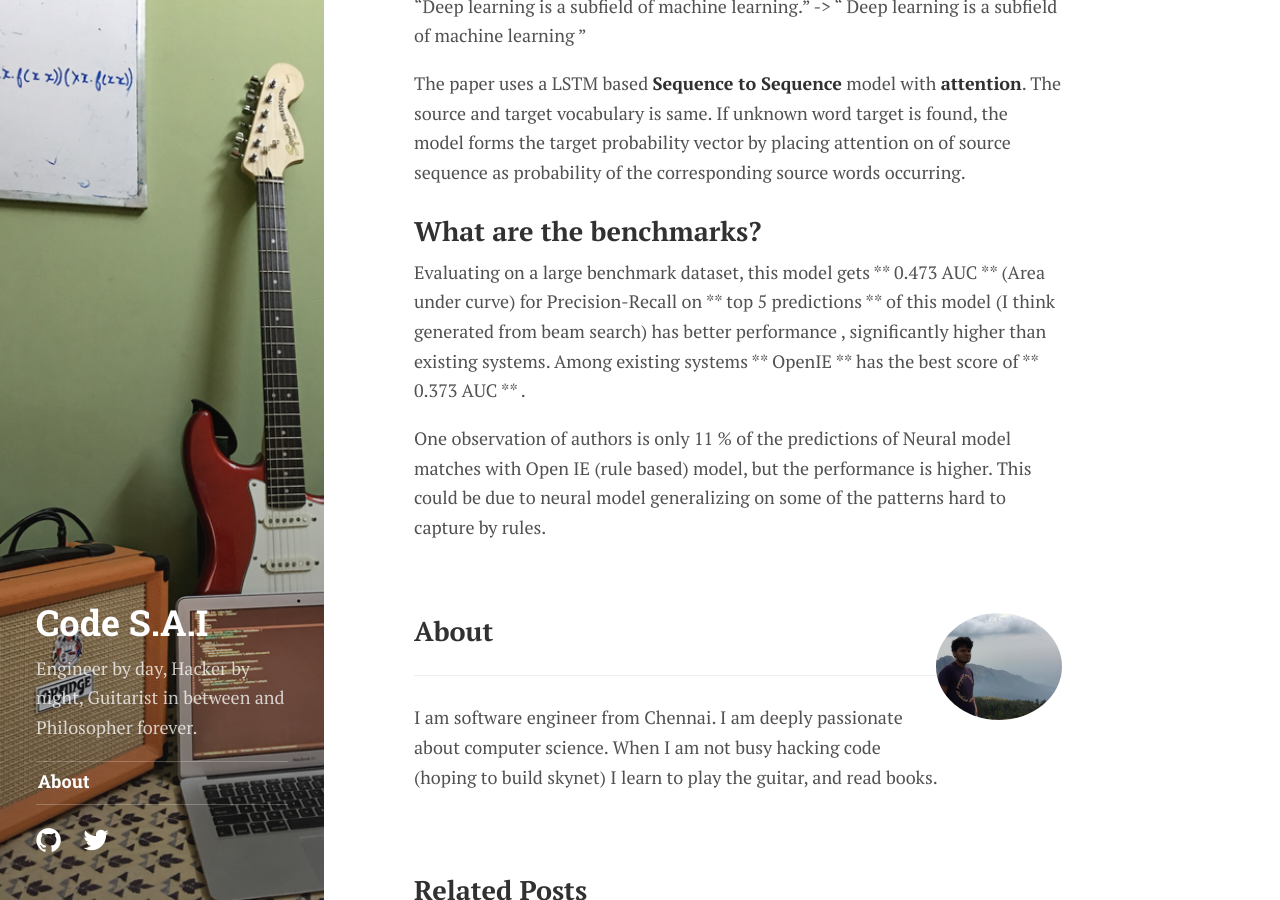
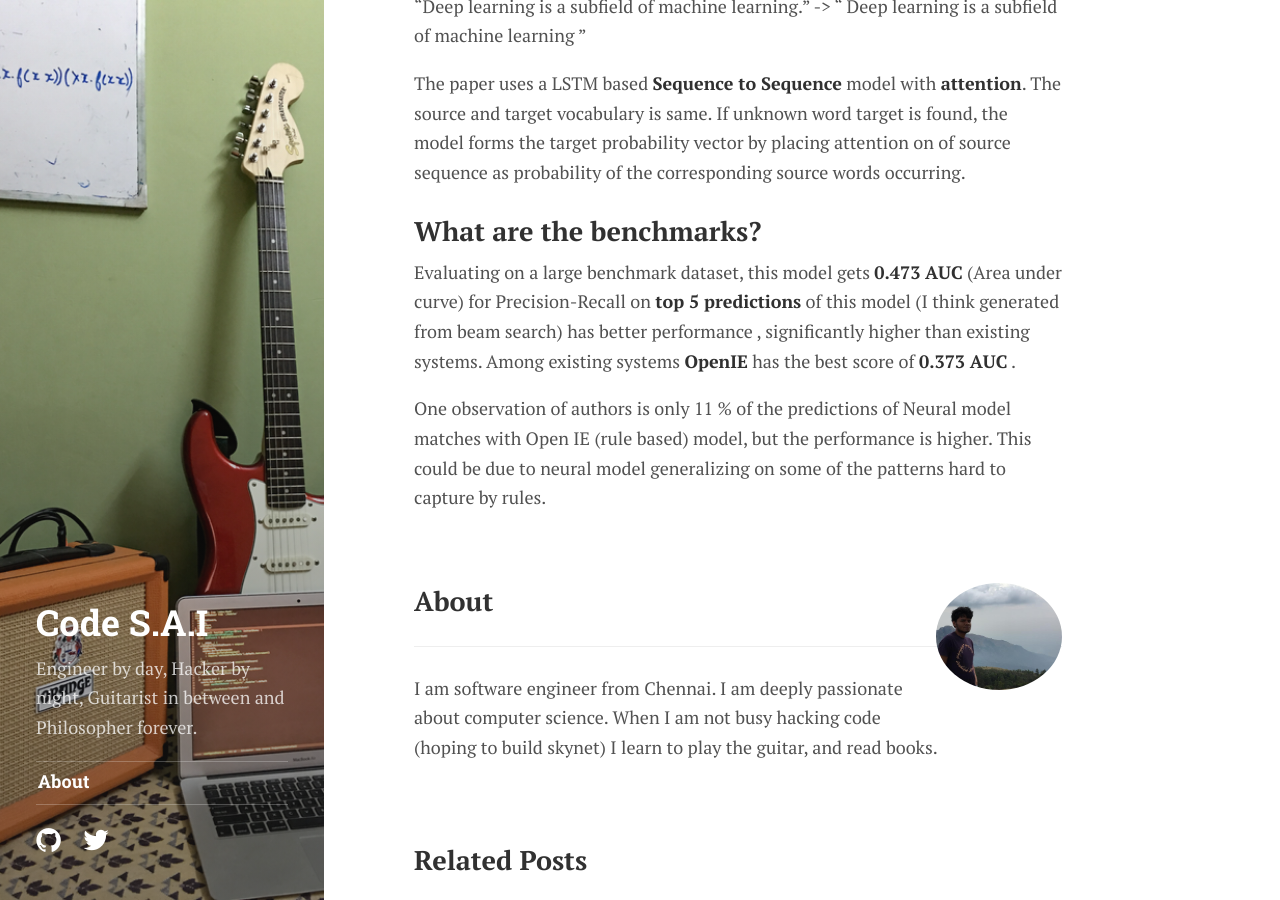
Before and after one commit to sai-prasanna/sai-prasanna.github.io, a Jekyll site: the page built from _posts/2018-06-04-neural-open-information-extraction.md, in a window 1280 px wide and 900 px high, scrolled down 858 px. Built offline with Jekyll 4.4.1, drawn with Linux system fonts in a browser that asks for light colours; some web fonts are replaced.

```diff
--- a/_posts/2018-06-04-neural-open-information-extraction.md
+++ b/_posts/2018-06-04-neural-open-information-extraction.md
@@ -1,6 +1,6 @@
 ---
 layout: post
-title:  PaperWatch #001 : Neural Open Information Extraction (ACL 2018)
+title:  PaperWatch #001 - Neural Open Information Extraction (ACL 2018)
 date:   2018-06-04 08:00:00
 categories: machine learning
 tags: [Paper Watch]
@@ -34,6 +34,6 @@ The source and target vocabulary is same. If unknown word target is found, the m
 
 ## What are the benchmarks?
 
-Evaluating on a large benchmark dataset, this model gets ** 0.473 AUC ** (Area under curve) for Precision-Recall on ** top 5 predictions ** of this model (I think generated from beam search) has better performance , significantly higher than existing systems.  Among existing systems ** OpenIE ** has the best score of  ** 0.373   AUC ** .
+Evaluating on a large benchmark dataset, this model gets **0.473 AUC** (Area under curve) for Precision-Recall on **top 5 predictions** of this model (I think generated from beam search) has better performance , significantly higher than existing systems.  Among existing systems **OpenIE** has the best score of  **0.373 AUC** .
 
 One observation of authors is only 11 % of the predictions of Neural model matches with Open IE (rule based) model, but the performance is higher. This could be due to neural model generalizing on some of the patterns hard to capture by rules.
```
